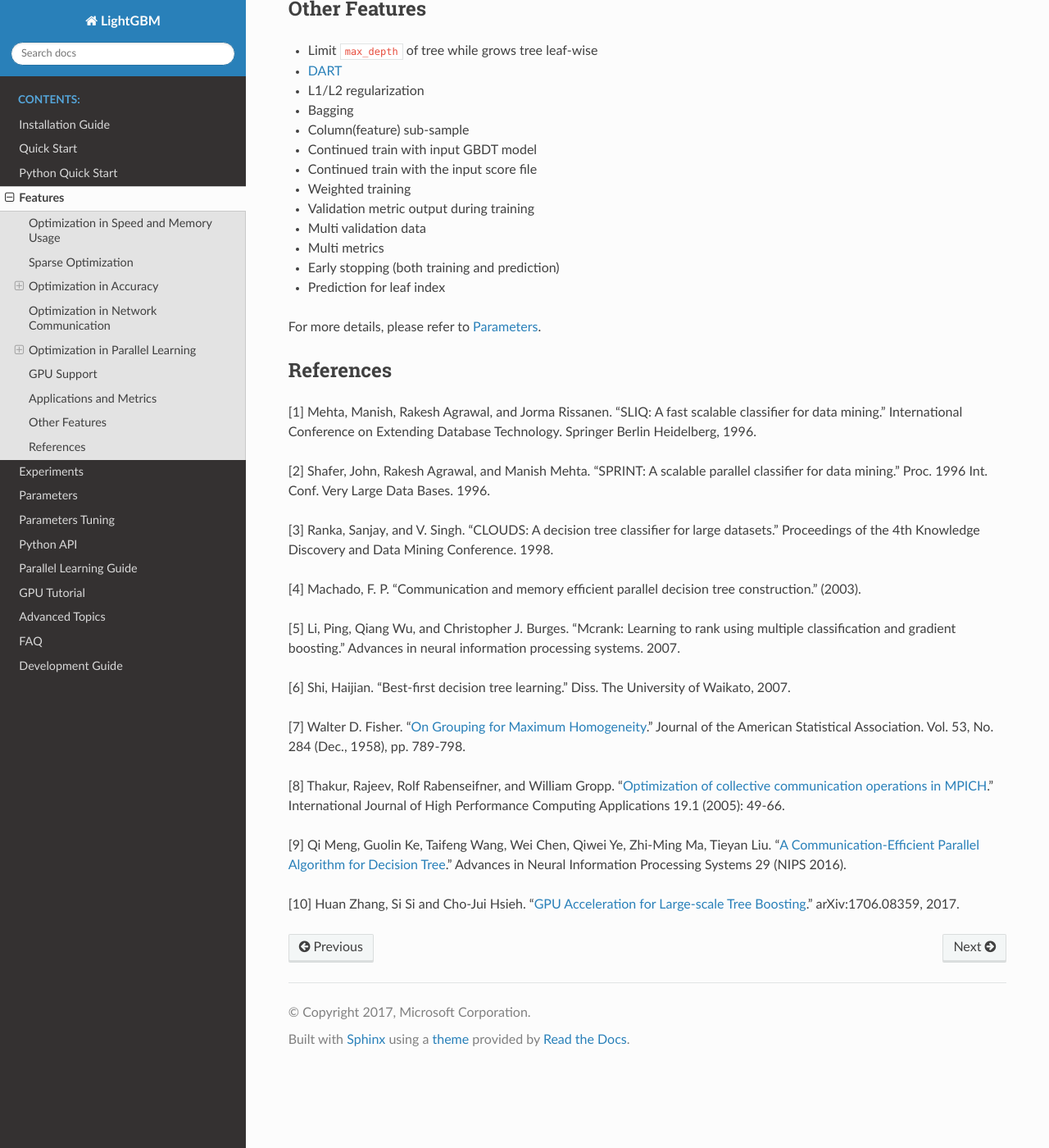
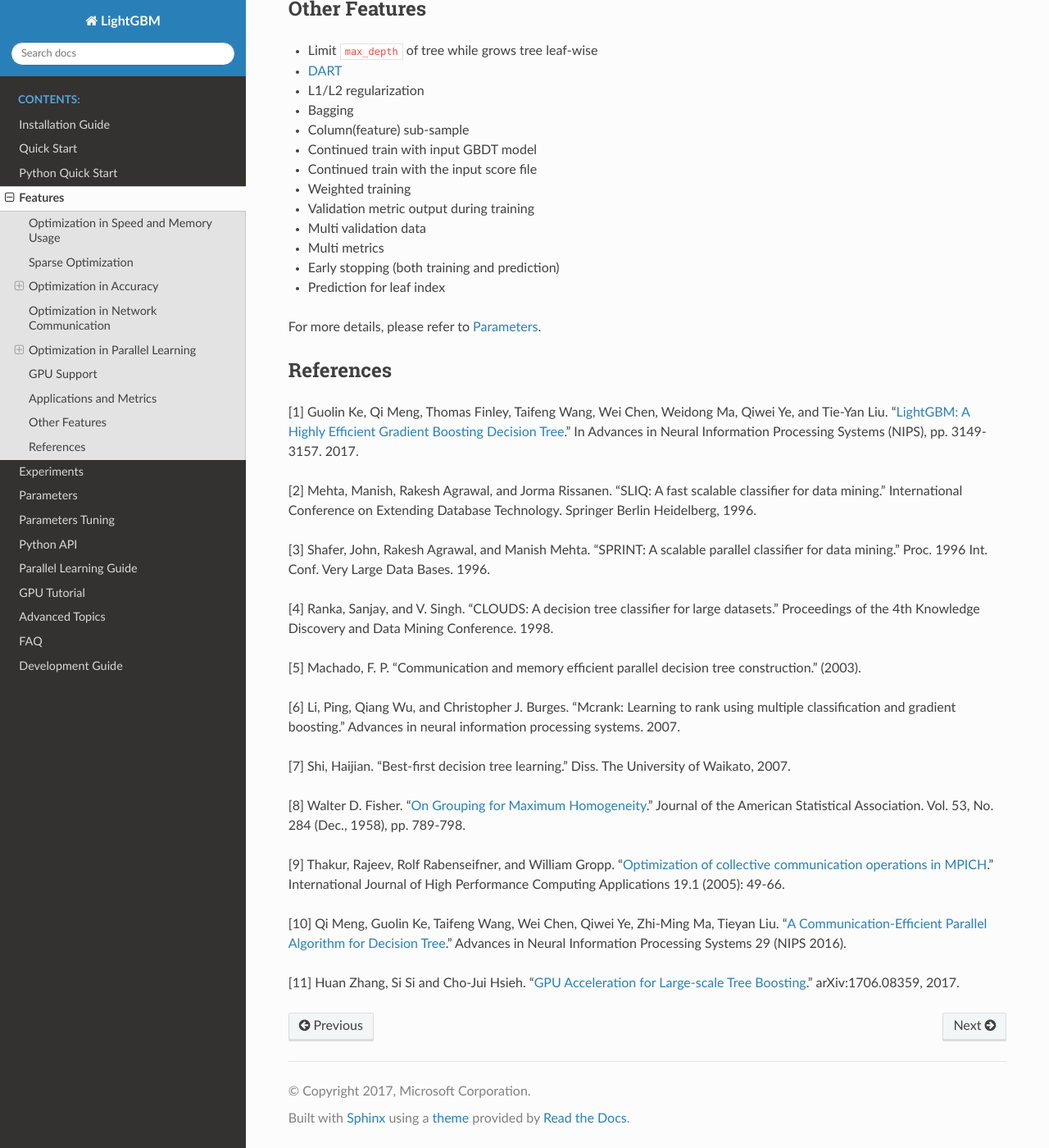
Before and after one commit to microsoft/LightGBM, a Sphinx documentation site: the page built from docs/Features.rst, in a window 1280 px wide and 1400 px high, scrolled down 4621 px. Shown: the whole window at 82% size. Built offline with Sphinx 7.4.7 and the Read the Docs theme 2.0.0, drawn with Linux system fonts in a browser that asks for light colours; some of the changed text lies outside the part shown.

Commit message:
added NIPS 2017 paper to references in docs

```diff
--- a/docs/Features.rst
+++ b/docs/Features.rst
@@ -166,12 +166,12 @@
 ~~~~~~~~~~~~~~~
 
 Voting parallel further reduce the communication cost in `Data Parallel <#data-parallel>`__ to constant cost.
-It uses two stage voting to reduce the communication cost of feature histograms\ `[9] <#references>`__.
+It uses two stage voting to reduce the communication cost of feature histograms\ `[10] <#references>`__.
 
 GPU Support
 -----------
 
-Thanks `@huanzhang12 <https://github.com/huanzhang12>`__ for contributing this feature. Please read `[10] <#references>`__ to get more details.
+Thanks `@huanzhang12 <https://github.com/huanzhang12>`__ for contributing this feature. Please read `[11] <#references>`__ to get more details.
 
 - `GPU Installation <./Installation-Guide.rst#build-gpu-version>`__
 
@@ -244,25 +244,29 @@
 References
 ----------
 
-[1] Mehta, Manish, Rakesh Agrawal, and Jorma Rissanen. "SLIQ: A fast scalable classifier for data mining." International Conference on Extending Database Technology. Springer Berlin Heidelberg, 1996.
+[1] Guolin Ke, Qi Meng, Thomas Finley, Taifeng Wang, Wei Chen, Weidong Ma, Qiwei Ye, and Tie-Yan Liu. "`LightGBM\: A Highly Efficient Gradient Boosting Decision Tree`_." In Advances in Neural Information Processing Systems (NIPS), pp. 3149-3157. 2017.
 
-[2] Shafer, John, Rakesh Agrawal, and Manish Mehta. "SPRINT: A scalable parallel classifier for data mining." Proc. 1996 Int. Conf. Very Large Data Bases. 1996.
+[2] Mehta, Manish, Rakesh Agrawal, and Jorma Rissanen. "SLIQ: A fast scalable classifier for data mining." International Conference on Extending Database Technology. Springer Berlin Heidelberg, 1996.
 
-[3] Ranka, Sanjay, and V. Singh. "CLOUDS: A decision tree classifier for large datasets." Proceedings of the 4th Knowledge Discovery and Data Mining Conference. 1998.
+[3] Shafer, John, Rakesh Agrawal, and Manish Mehta. "SPRINT: A scalable parallel classifier for data mining." Proc. 1996 Int. Conf. Very Large Data Bases. 1996.
 
-[4] Machado, F. P. "Communication and memory efficient parallel decision tree construction." (2003).
+[4] Ranka, Sanjay, and V. Singh. "CLOUDS: A decision tree classifier for large datasets." Proceedings of the 4th Knowledge Discovery and Data Mining Conference. 1998.
 
-[5] Li, Ping, Qiang Wu, and Christopher J. Burges. "Mcrank: Learning to rank using multiple classification and gradient boosting." Advances in neural information processing systems. 2007.
+[5] Machado, F. P. "Communication and memory efficient parallel decision tree construction." (2003).
 
-[6] Shi, Haijian. "Best-first decision tree learning." Diss. The University of Waikato, 2007.
+[6] Li, Ping, Qiang Wu, and Christopher J. Burges. "Mcrank: Learning to rank using multiple classification and gradient boosting." Advances in neural information processing systems. 2007.
 
-[7] Walter D. Fisher. "`On Grouping for Maximum Homogeneity`_." Journal of the American Statistical Association. Vol. 53, No. 284 (Dec., 1958), pp. 789-798.
+[7] Shi, Haijian. "Best-first decision tree learning." Diss. The University of Waikato, 2007.
 
-[8] Thakur, Rajeev, Rolf Rabenseifner, and William Gropp. "`Optimization of collective communication operations in MPICH`_." International Journal of High Performance Computing Applications 19.1 (2005): 49-66.
+[8] Walter D. Fisher. "`On Grouping for Maximum Homogeneity`_." Journal of the American Statistical Association. Vol. 53, No. 284 (Dec., 1958), pp. 789-798.
 
-[9] Qi Meng, Guolin Ke, Taifeng Wang, Wei Chen, Qiwei Ye, Zhi-Ming Ma, Tieyan Liu. "`A Communication-Efficient Parallel Algorithm for Decision Tree`_." Advances in Neural Information Processing Systems 29 (NIPS 2016).
+[9] Thakur, Rajeev, Rolf Rabenseifner, and William Gropp. "`Optimization of collective communication operations in MPICH`_." International Journal of High Performance Computing Applications 19.1 (2005): 49-66.
 
-[10] Huan Zhang, Si Si and Cho-Jui Hsieh. "`GPU Acceleration for Large-scale Tree Boosting`_." arXiv:1706.08359, 2017.
+[10] Qi Meng, Guolin Ke, Taifeng Wang, Wei Chen, Qiwei Ye, Zhi-Ming Ma, Tieyan Liu. "`A Communication-Efficient Parallel Algorithm for Decision Tree`_." Advances in Neural Information Processing Systems 29 (NIPS 2016).
+
+[11] Huan Zhang, Si Si and Cho-Jui Hsieh. "`GPU Acceleration for Large-scale Tree Boosting`_." arXiv:1706.08359, 2017.
+
+.. _LightGBM\: A Highly Efficient Gradient Boosting Decision Tree: https://papers.nips.cc/paper/6907-lightgbm-a-highly-efficient-gradient-boosting-decision-tree.pdf
 
 .. _On Grouping for Maximum Homogeneity: http://amstat.tandfonline.com/doi/abs/10.1080/01621459.1958.10501479
 
```
Also changed, not shown: other parts of docs/Features.rst (+7 -7 lines).
